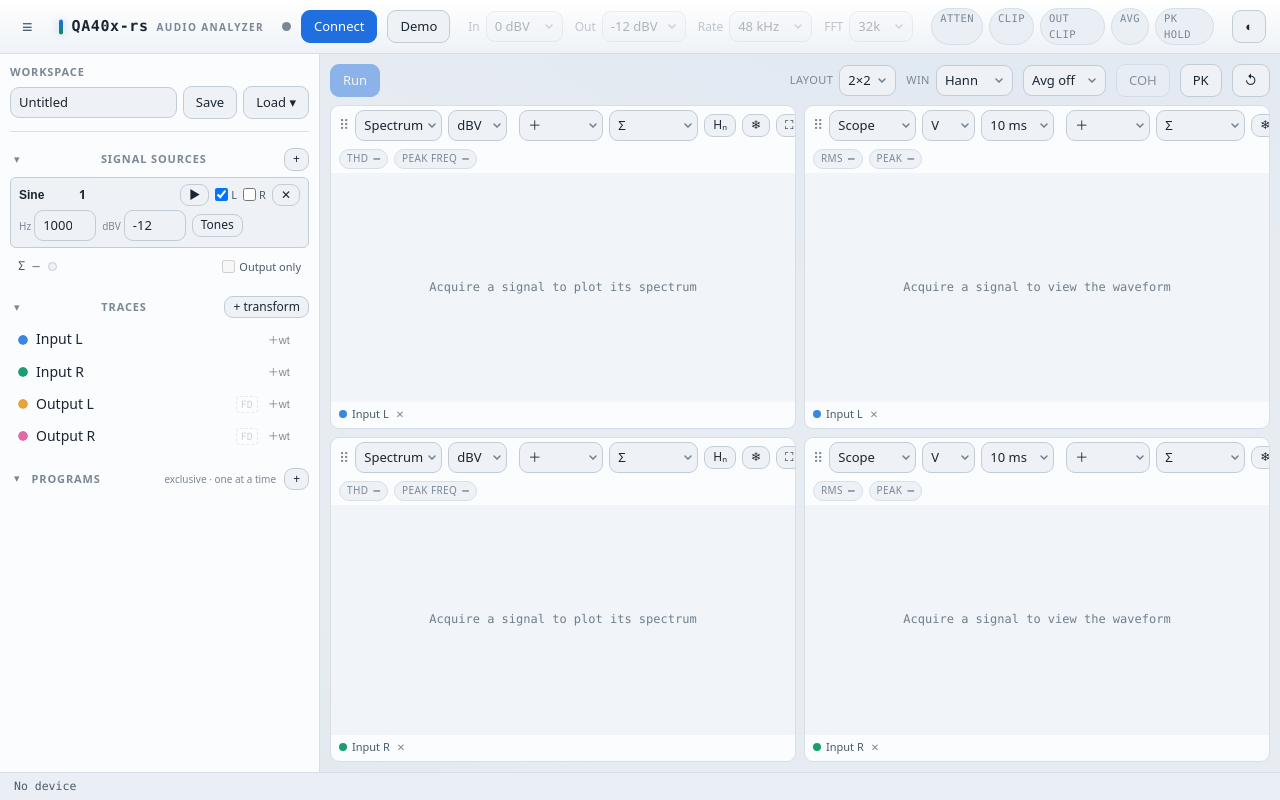
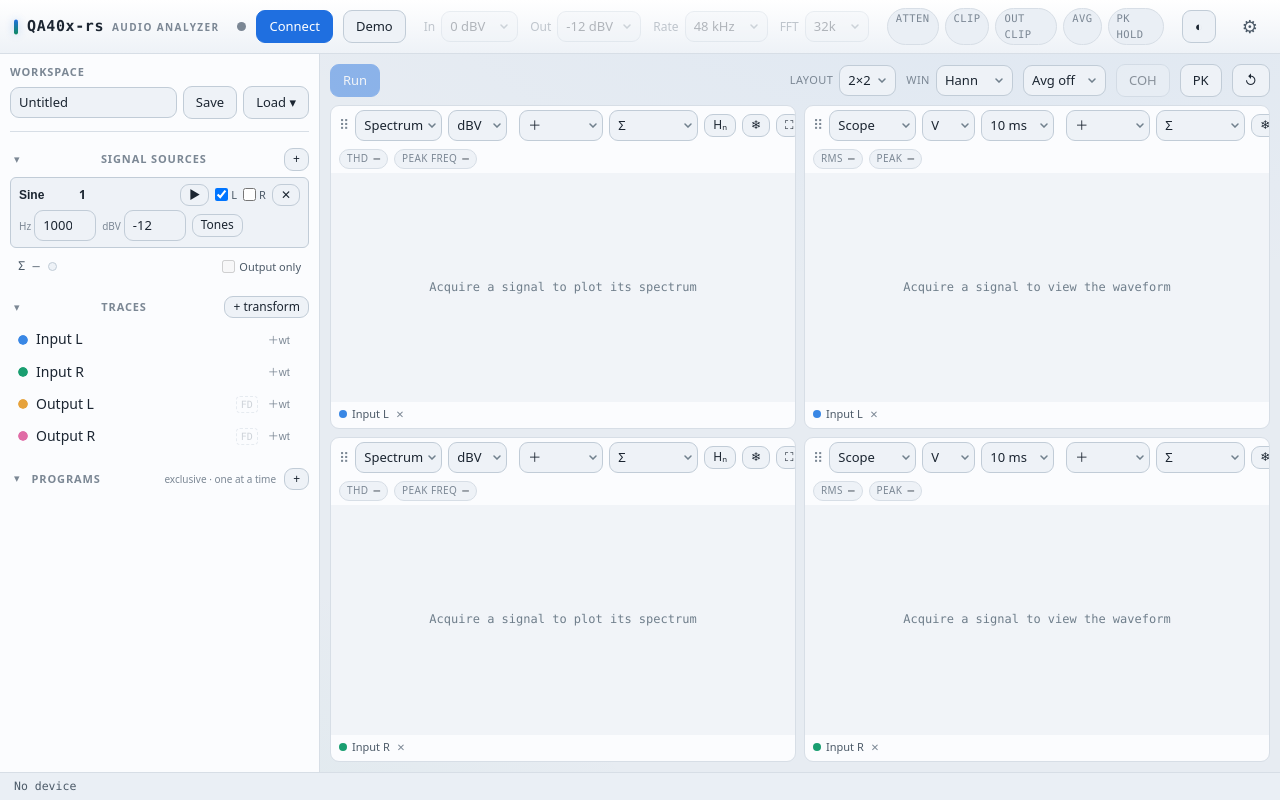
Before and after one commit to GarageDeveloper/qa40x-rs, a website built with Vite: page index.html in a window 1280 px wide. Built offline with nearby package versions, Linux system fonts and the light colour scheme.

Commit message:
fix(ux): move the app-settings trigger to the top-right, matching its drawer
The ≡ button sat top-left while the drawer it opens is anchored to the
right edge — the eye clicked left and had to cross the whole window to
find what opened. The trigger now sits in the top-right corner, on the
same edge as the drawer and the status bar's REST indicator (the drawer's
other entry point), and the glyph becomes a gear: this menu is app
settings (REST automation, appearance), not File-menu navigation. The
top-left corner stays the brand's — free for a real app menu someday.

Closes #13

Co-Authored-By: Claude Fable 5 <noreply@anthropic.com>

```diff
--- a/src/panels/device/panel.css
+++ b/src/panels/device/panel.css
@@ -92,7 +92,8 @@
   box-shadow: none;
 }
 
-/* ≡ App-menu button + the v1 brand signature (calibration tick). */
+/* ⚙ App-settings button (top-right, matching its right-anchored drawer)
+   + the v1 brand signature (calibration tick). */
 .device-panel__menu {
   padding: 2px 8px;
   border: 0;
--- a/src/panels/device/panel.ts
+++ b/src/panels/device/panel.ts
@@ -125,18 +125,21 @@ export function mountDevicePanel(
     "aria-label": "Toggle theme",
   }, "◐");
 
-  // ≡ opens the App drawer (application periphery: REST, appearance…);
-  // the brand is the v1 signature — calibration tick + model + subtitle.
+  // ⚙ opens the App drawer (application periphery: REST, appearance…).
+  // Top-RIGHT, like the drawer it opens and the status bar's REST indicator —
+  // a left trigger for a right-anchored panel broke the spatial link (#13);
+  // the top-left corner stays the brand's (and a future real app menu's).
   const menuBtn = el(
     "button.device-panel__menu",
     {
       "data-testid": "btn-app-menu",
-      title: "App menu (REST automation, appearance…)",
-      "aria-label": "App menu",
+      title: "App settings (REST automation, appearance…)",
+      "aria-label": "App settings",
       onclick: () => openAppDrawer(store, ipc),
     },
-    "≡"
+    "⚙︎"
   );
+  // The brand is the v1 signature — calibration tick + model + subtitle.
   const brand = el(
     "div.brand",
     {},
@@ -148,7 +151,6 @@ export function mountDevicePanel(
     el(
       "div.device-panel",
       {},
-      menuBtn,
       brand,
       el("div.device-panel__conn", {}, led, connectBtn, demoBtn, demoChip),
       el(
@@ -160,7 +162,8 @@ export function mountDevicePanel(
         fftSel.root
       ),
       badges,
-      themeBtn
+      themeBtn,
+      menuBtn
     )
   );
 
```
